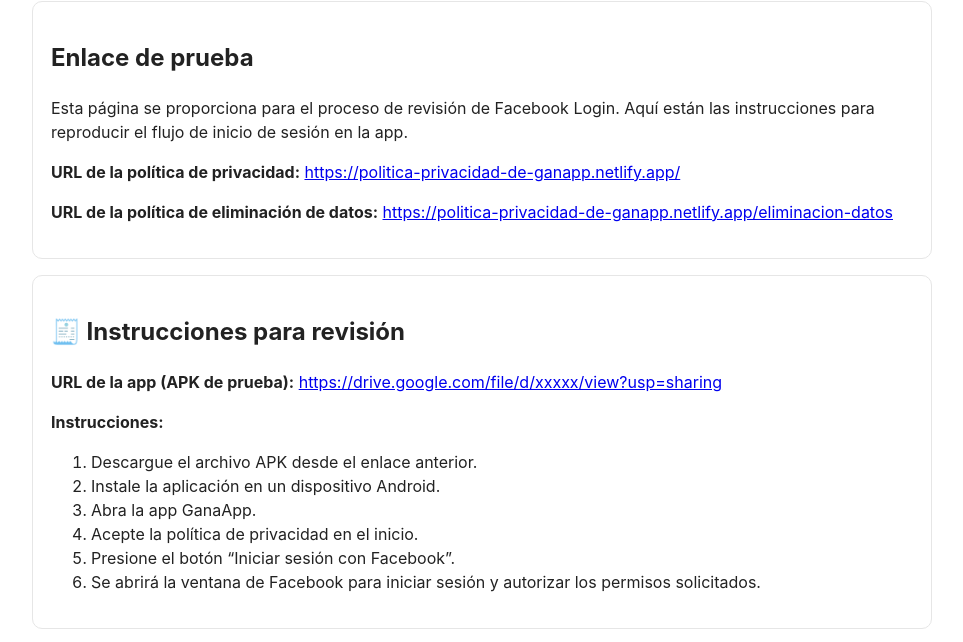
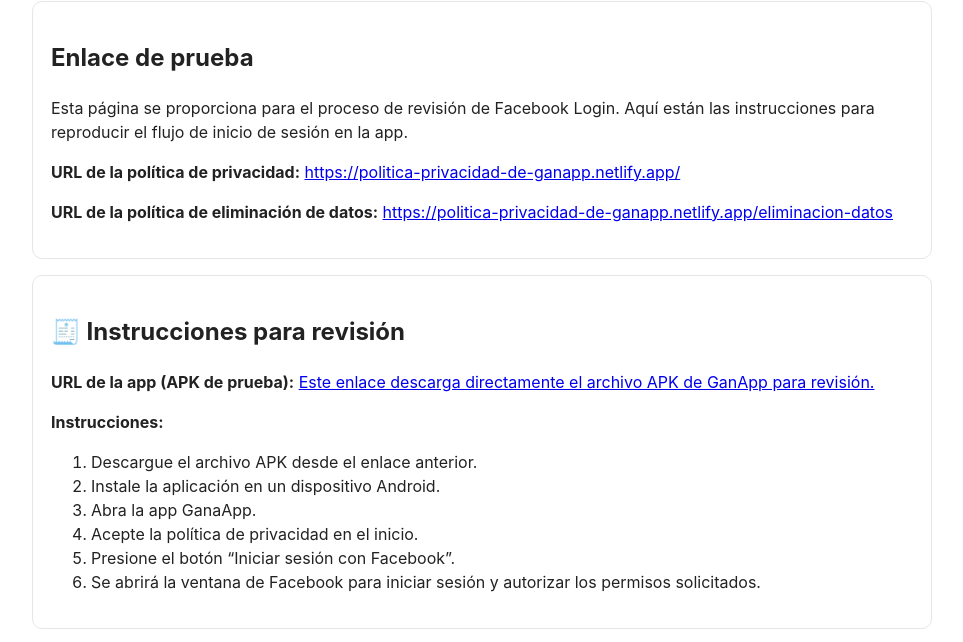
Before and after one commit to Andres-Camilo-Lopez-Valenzuela/Ganapp-website, a plain HTML site: page index.html in a window 1280 px wide. Shown: the part 133-775 px from the top of the page, without its empty margins (158-1121 px from the left). Drawn offline with Linux system fonts and the light colour scheme.

Commit message:
se añadio el apk de descarga para la revisión de facebook

```diff
--- a/index.html
+++ b/index.html
@@ -33,7 +33,7 @@
 
   <div class="box">
     <h2>🧾 Instrucciones para revisión</h2>
-    <p><strong>URL de la app (APK de prueba):</strong> <a href="https://drive.google.com/file/d/xxxxx/view?usp=sharing">https://drive.google.com/file/d/xxxxx/view?usp=sharing</a></p>
+    <p><strong>URL de la app (APK de prueba):</strong> <a href="https://drive.google.com/uc?export=download&id=1goCTzTDZxa3g12OdEU3rRj1lTD86fpSc">Este enlace descarga directamente el archivo APK de GanApp para revisión.</a></p>
     <p><strong>Instrucciones:</strong></p>
     <ol>
       <li>Descargue el archivo APK desde el enlace anterior.</li>
```
